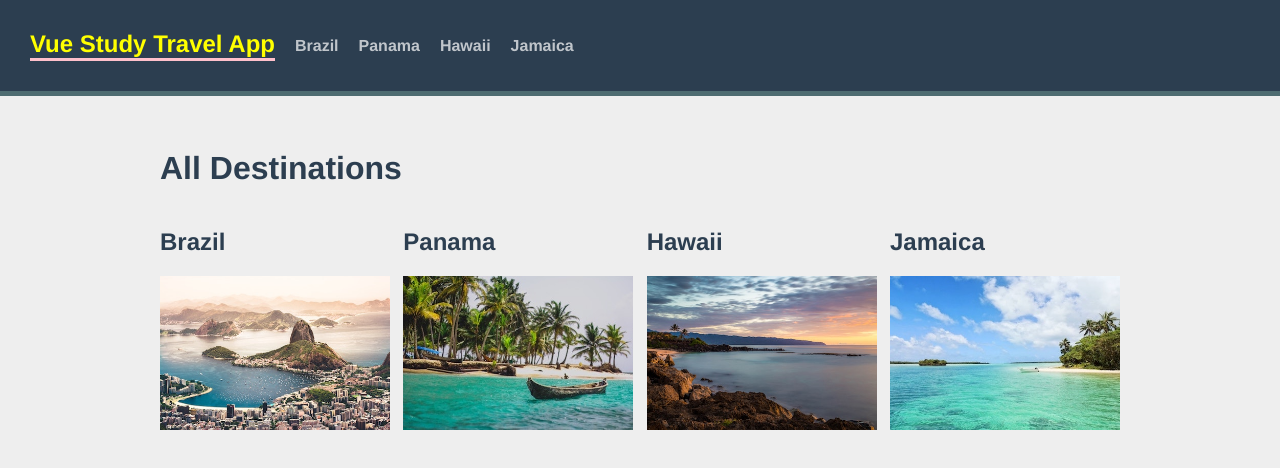
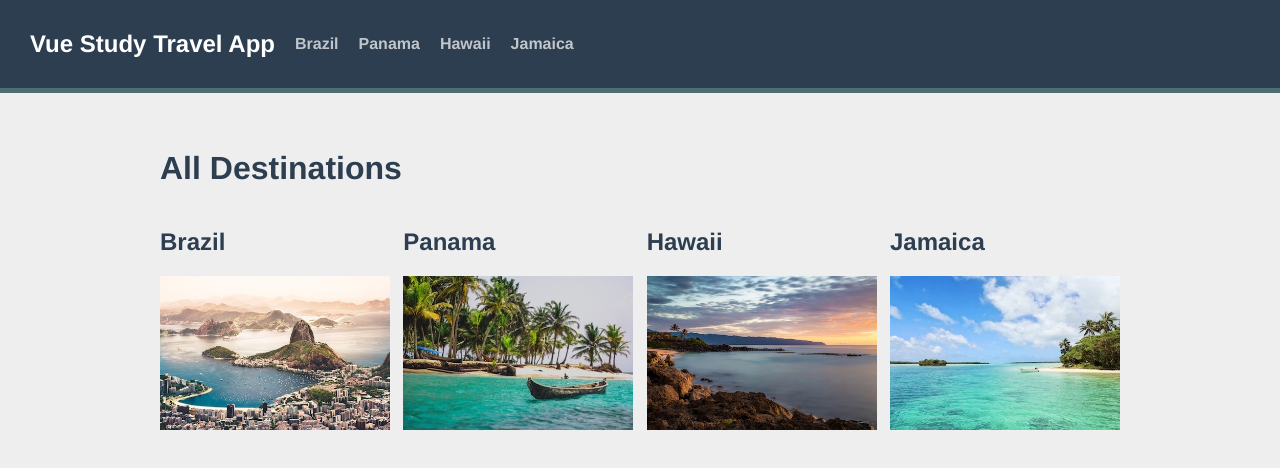
Before and after one commit to rodrigobispo/vue-router-travel-destinations, a Vue app: page / in a window 1280 px wide. Shown: the top 468 px of the page. Built offline with nearby package versions, Linux system fonts and the light colour scheme.

Commit message:
Removendo css.

```diff
--- a/src/components/TheNavigation.vue
+++ b/src/components/TheNavigation.vue
@@ -26,12 +26,3 @@ export default defineComponent({
 })
 
 </script>
-
-<style lang="css">
-
-#nav .my-active-link {
-  color: yellow;
-  border-bottom: 3px solid pink;
-}
-
-</style>
```
